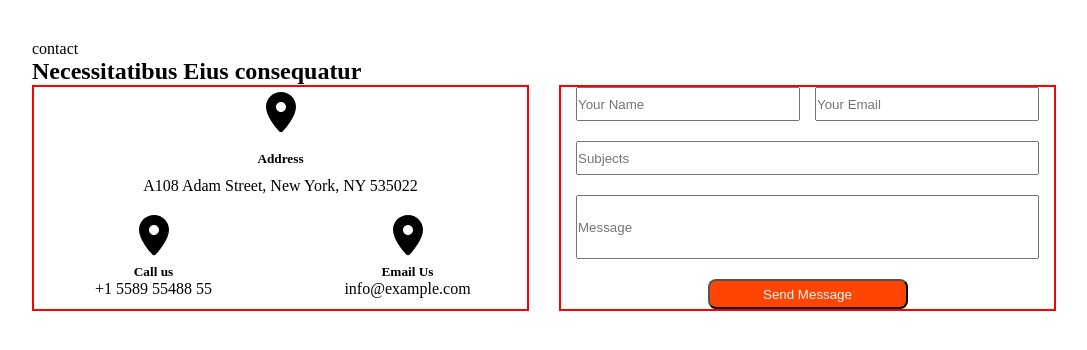
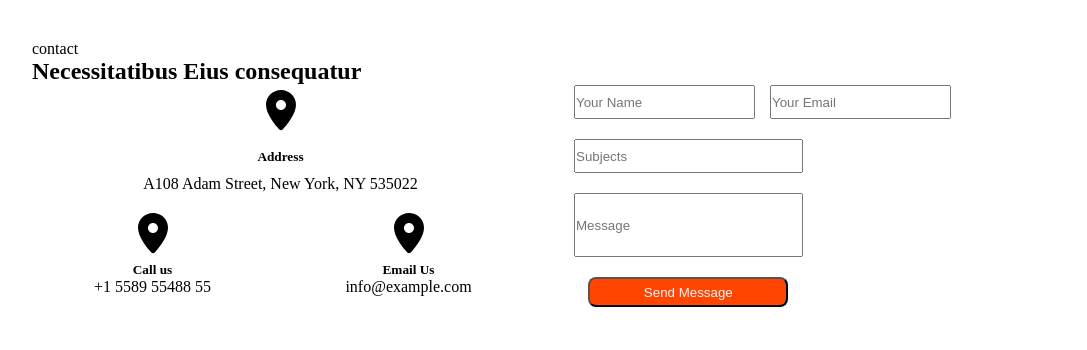
Before and after one commit to chempyxyshaner-cmyk/qwert, a plain HTML site: page index.html in a window 1280 px wide. Shown: the whole page, without its empty margins (96-1183 px from the left). Drawn offline with Linux system fonts and the light colour scheme.

Commit message:
never gonna come back here again

```diff
--- a/style.css
+++ b/style.css
@@ -16,11 +16,11 @@ section{
     display: flex;
     flex-direction: column;
     gap: 15px;
-    border: 2px solid red;
+    /* border: 2px solid rgb(0, 255, 247); */
 }
 .second-data{
-    /* width: 46%; */
-    border: 2px solid red;
+    width: 46%;
+    /* border: 2px solid red; */
 }
 .location{
     display: flex;
```
